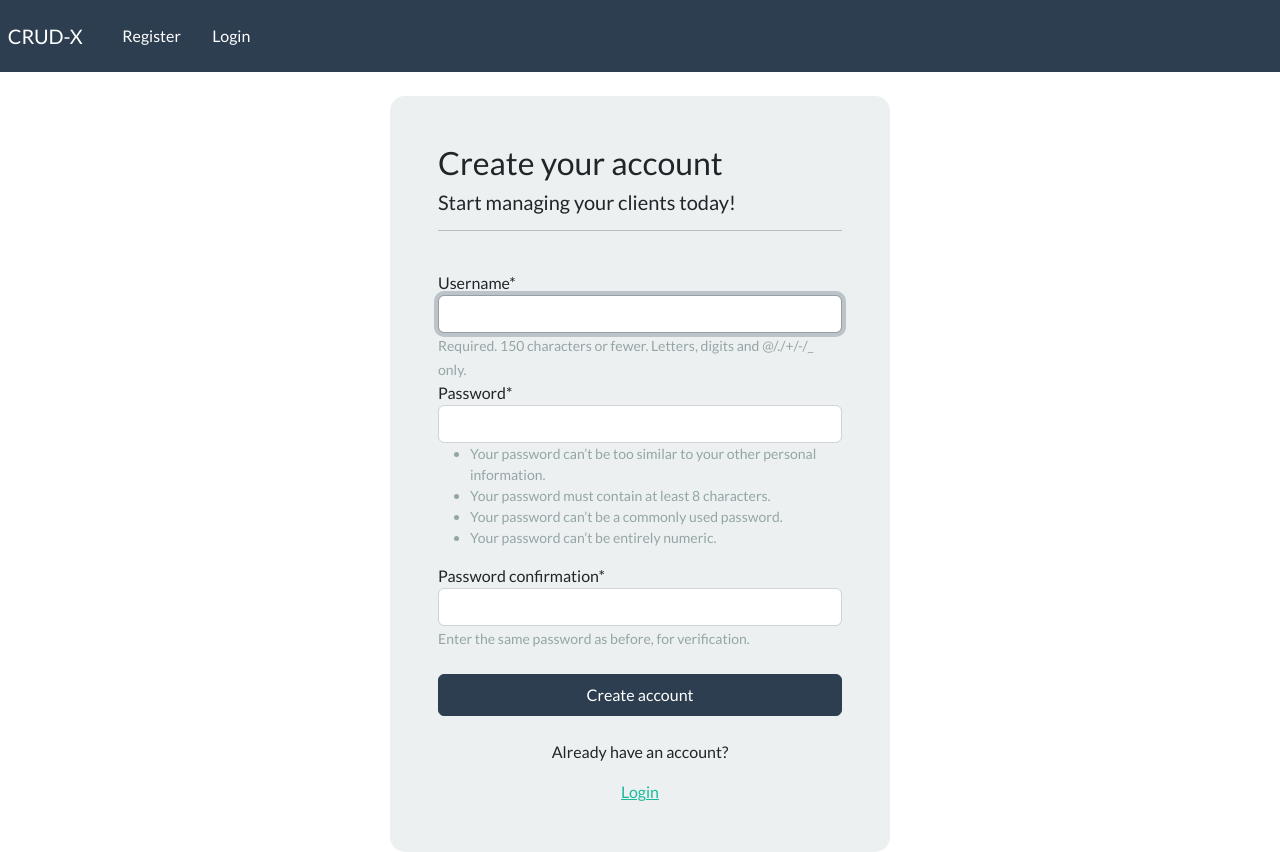
After one commit to xgauravc/CRUD-application, a Django app: page /register in a window 1280 px wide. The commit adds this page. Run offline with Django 4.2, Linux system fonts and the light colour scheme; some libraries are stand-ins or nearby versions.

Commit message:
Register view done

```diff
--- a/crm/crm/settings.py
+++ b/crm/crm/settings.py
@@ -38,7 +38,10 @@ INSTALLED_APPS = [
     'django.contrib.messages',
     'django.contrib.staticfiles',
     'webapp',
+    'crispy_forms',
 ]
+
+CRISPY_TEMPLATE_PACK = 'bootstrap4'
 
 MIDDLEWARE = [
     'django.middleware.security.SecurityMiddleware',
--- a/crm/static/css/styles.css
+++ b/crm/static/css/styles.css
@@ -1,3 +1,4 @@
-h1{
-    color: blue;
+.form-layout{
+    border-radius: 15px;
+    width: 500px;
 }
--- a/crm/webapp/templates/webapp/base.html
+++ b/crm/webapp/templates/webapp/base.html
@@ -10,7 +10,7 @@
 </head>
 <body>
     <!-- Navbar -->
-
+    {% include 'webapp/navbar.html' %}
     <div class="container">
         <br/>
 
@@ -20,8 +20,8 @@
     </div>
 
     <script src="{%static 'js/app.js' %}"></script>
-    <script src="https://code.jquery.com/jquery-3.7.1.min.js" crossorigin="anonymous"></script>
-    <script src="https://cdn.jsdelivr.net/npm/@popperjs/core@2.11.8/dist/umd/popper.min.js" integrity="sha384-I7E8VVD/ismYTF4hNIPjVp/Zjvgyol6VFvRkX/vR+Vc4jQkC+hVqc2pM8ODewa9r" crossorigin="anonymous"></script>
-    <script src="https://cdn.jsdelivr.net/npm/bootstrap@5.3.2/dist/js/bootstrap.min.js" integrity="sha384-BBtl+eGJRgqQAUMxJ7pMwbEyER4l1g+O15P+16Ep7Q9Q+zqX6gSbd85u4mG4QzX+" crossorigin="anonymous"></script>
+    <script src="https://code.jquery.com/jquery-3.4.1.slim.min.js" integrity="sha384-J6qa4849blE2+poT4WnyKhv5vZF5SrPo0iEjwBvKU7imGFAV0wwj1yYfoRSJoZ+n" crossorigin="anonymous"></script>
+<script src="https://cdn.jsdelivr.net/npm/popper.js@1.16.0/dist/umd/popper.min.js" integrity="sha384-Q6E9RHvbIyZFJoft+2mJbHaEWldlvI9IOYy5n3zV9zzTtmI3UksdQRVvoxMfooAo" crossorigin="anonymous"></script>
+<script src="https://cdn.jsdelivr.net/npm/bootstrap@4.4.1/dist/js/bootstrap.min.js" integrity="sha384-wfSDF2E50Y2D1uUdj0O3uMBJnjuUD4Ih7YwaYd1iqfktj0Uod8GCExl3Og8ifwB6" crossorigin="anonymous"></script>
 </body>
 </html>
--- a/crm/webapp/templates/webapp/index.html
+++ b/crm/webapp/templates/webapp/index.html
@@ -5,7 +5,7 @@
 <br/>
 <br>
 <div class="text-center">
-    <h3> Crud-X ... Management at it's finest !! </h3>
+    <h3> CRUD-X ... Management at it's finest !! </h3>
 
     <br/>
 
@@ -13,7 +13,7 @@
 
     <hr/>
     <br/>
-    <a href="{% url '' %}" class="btn btn-primary" type="button">Create your account</a>
+    <a href="{% url 'register' %}" class="btn btn-primary" type="button">Create your account</a>
 </div>
 
 {% endblock %}
--- /dev/null
+++ b/crm/webapp/templates/webapp/navbar.html
@@ -0,0 +1,79 @@
+
+<nav class="navbar navbar-expand-lg navbar-dark bg-primary justify-content-center">
+
+    <a class="navbar-brand main-heading" href="{% url '' %}">
+
+      &nbsp; CRUD-X
+
+    </a>
+
+
+    <button
+      class="navbar-toggler"
+      type="button"
+      data-toggle="collapse"
+      data-target="#navbarNavDropdown"
+      aria-controls="navbarNavDropdown"
+      aria-expanded="false"
+      aria-label="Toggle navigation"
+    >
+      <span class="navbar-toggler-icon"></span>
+
+    </button>
+
+
+      <div class="collapse navbar-collapse text-center" id="navbarNavDropdown">
+
+
+        <ul class="navbar-nav mr-auto">
+
+
+          &nbsp;     &nbsp;     &nbsp;
+
+          {% if user.is_authenticated %}
+
+            <li class="nav-item">
+
+              <a class="nav-link" href="{% url '' %}">Dashboard &nbsp; <i class="fa fa-home" aria-hidden="true"></i> </a>
+
+            </li>
+
+
+            &nbsp;     &nbsp;     &nbsp;
+
+
+            <li class="nav-item">
+
+              <a class="nav-link" href="{% url '' %}">Sign out &nbsp; <i class="fa fa-sign-out" aria-hidden="true"></i> </a>
+
+            </li>
+
+
+        </ul>
+
+        {% else %}
+
+        <li class="nav-item">
+
+          <a class="nav-link" href="{% url 'register' %}"> Register </a>
+
+        </li>
+
+
+        &nbsp;     &nbsp;     &nbsp;
+
+
+        <li class="nav-item">
+
+          <a class="nav-link" href="{% url '' %}">Login</a>
+
+        </li>
+
+
+        {% endif %}
+
+
+      </div>
+
+
+  </nav>
--- a/crm/webapp/templates/webapp/register.html
+++ b/crm/webapp/templates/webapp/register.html
@@ -0,0 +1,26 @@
+{% extends 'webapp/base.html' %}
+
+{% load crispy_forms_tags %}
+
+{% block content %}
+<div class="container bg-light shadow-md p-5 form-layout">
+    <h3>Create your account </h3>
+    <h5>Start managing your clients today! </h5>
+
+    <hr/>
+    <br/>
+
+    <form method="POST" autocomplete="off">
+        {% csrf_token %}
+        {{form|crispy}}
+        <br/>
+        <button class="btn btn-primary w-100 btn-block p-2" type="submit">Create account</button>
+
+    </form>
+    <br/>
+    <div class="text-center">
+        <p>Already have an account?</p><a href="{% url '' %}">Login</a>
+    </div>
+</div>
+
+{% endblock %}
--- a/crm/webapp/urls.py
+++ b/crm/webapp/urls.py
@@ -3,4 +3,5 @@ from . import views
 
 urlpatterns = [
     path('',views.home, name=''),
+    path('register',views.register,name='register'),
 ]
--- a/crm/webapp/views.py
+++ b/crm/webapp/views.py
@@ -1,6 +1,20 @@
 from django.shortcuts import render
+from .forms import CreateUserForm, LoginForm
 
 
+# Home
 def home(request):
     # return HttpResponse("Hi , working")
     return render(request, 'webapp/index.html')
+
+# Register
+def register(request):
+    form = CreateUserForm()
+
+    if request.method == "POST":
+        form = CreateUserForm(request.POST)
+        if form.is_valid:
+            form.save()
+
+    context = {'form':form}
+    return render(request,'webapp/register.html',context)
```
